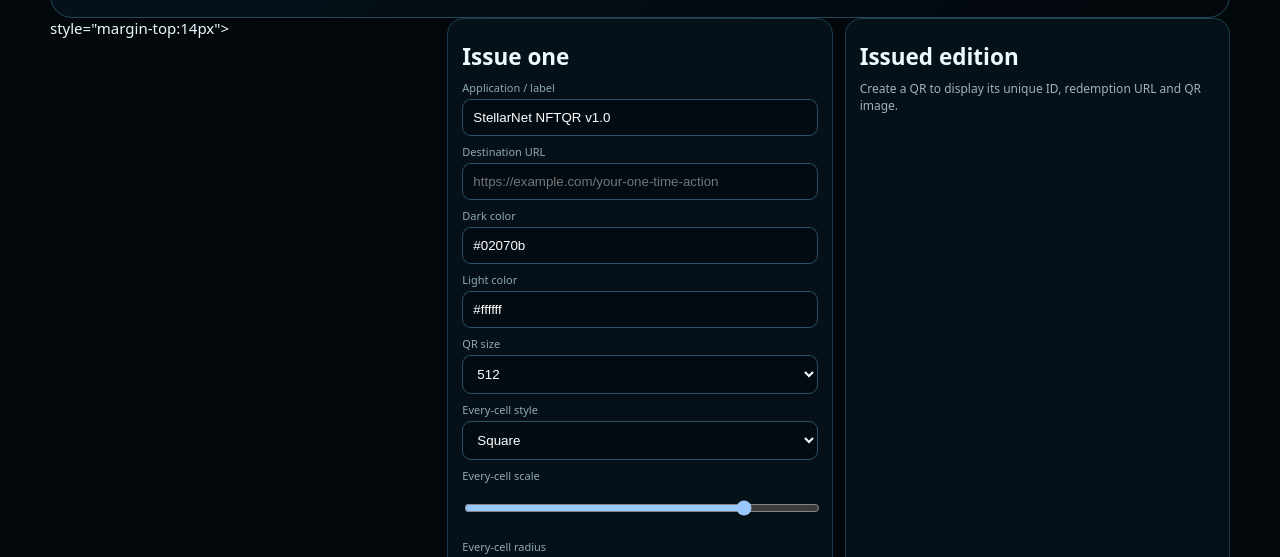
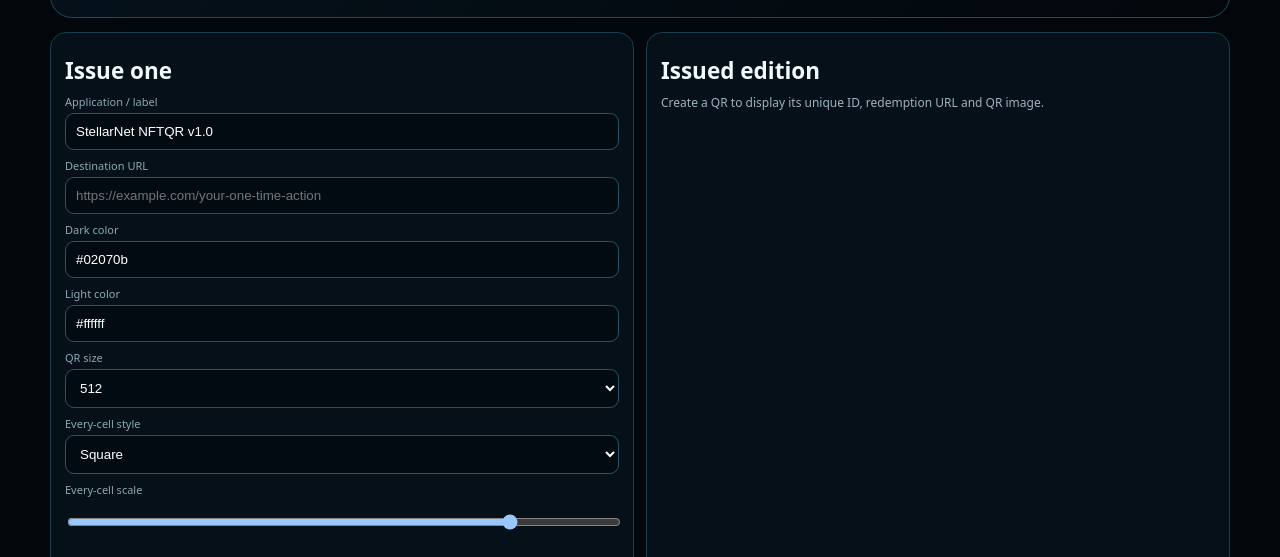
Before and after one commit to way4out/Telephone, a website: page nftqr-v1.html in a window 1280 px wide. Shown: the part 235-792 px from the top of the page. Drawn offline with Linux system fonts and the light colour scheme.

Commit message:
Fix NFTQR v1 public layout markup before v12 rollout

```diff
--- a/nftqr-v1.html
+++ b/nftqr-v1.html
@@ -5,7 +5,7 @@
 :root{color-scheme:dark}body{margin:0;background:#02070b;color:#eefaff;font:15px system-ui,-apple-system,sans-serif}main{max-width:1180px;margin:auto;padding:22px}.hero{padding:24px;border:1px solid #21495a;border-radius:22px;background:linear-gradient(135deg,#06131d,#02070b)}h1{font-size:clamp(30px,7vw,64px);margin:0 0 8px}h2{margin:8px 0}.cyan{color:#63eaff}.grid{display:grid;grid-template-columns:repeat(auto-fit,minmax(250px,1fr));gap:12px}.card{padding:14px;border:1px solid #173d4e;border-radius:16px;background:#061019}label{display:block;font-size:11px;color:#8ea8b5;margin:8px 0 4px}input,select,textarea{width:100%;box-sizing:border-box;padding:10px;border-radius:9px;border:1px solid #275267;background:#030b12;color:#fff}button{cursor:pointer;padding:11px 14px;border:1px solid #63eaff;border-radius:10px;background:#087f9b;color:#fff;font-weight:900}.muted{color:#9db2bf;font-size:12px}.qr{width:220px;height:220px;background:#fff;border-radius:12px;padding:8px}.pill{display:inline-block;padding:5px 8px;border:1px solid #275267;border-radius:999px;font-size:11px;margin:3px}
 </style></head><body><main>
 <section class="hero"><div class="cyan">STELLARNET LLC · NFTQR v1.0</div><h1>QR made simple.</h1><p class="muted">Pick one. Customize once. Pay once. Own your numbered edition. No confusing menus.</p><div><span class="pill">4,000 editions</span><span class="pill">1× customize</span><span class="pill">1× buy</span><span class="pill">Base</span></div></section>
-<section class="grid"/> style="margin-top:14px"><div class="card"><h2>Issue one</h2>
+<section class="grid" style="margin-top:14px"><div class="card"><h2>Issue one</h2>
 <label>Application / label</label><input id="label" value="StellarNet NFTQR v1.0">
 <label>Destination URL</label><input id="dest" placeholder="https://example.com/your-one-time-action">
 <label>Dark color</label><input id="dark" value="#02070b">
```
